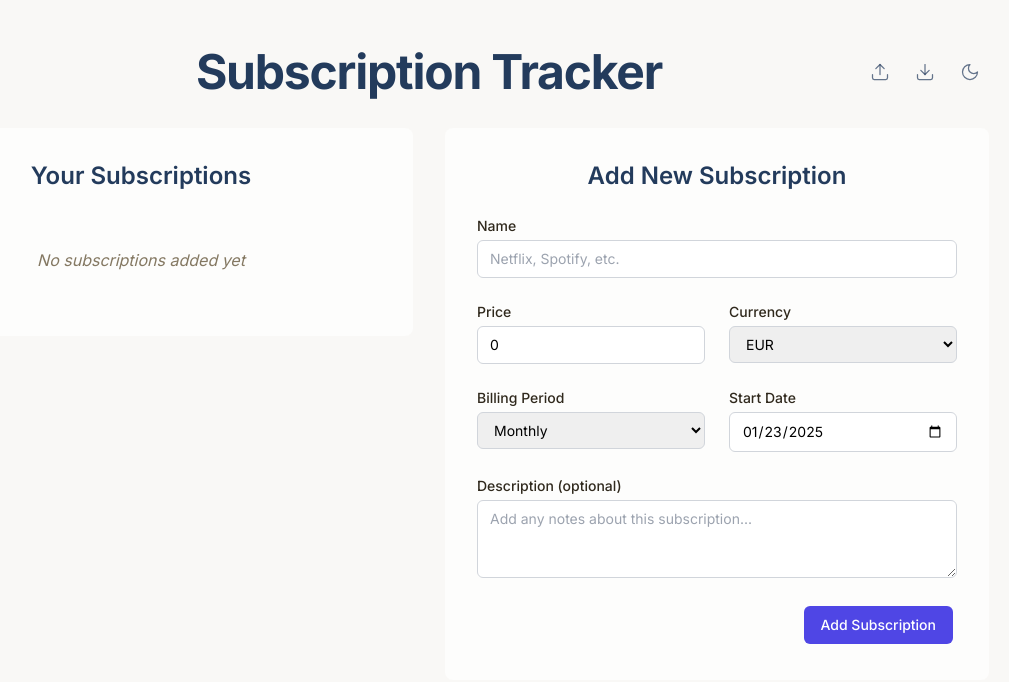
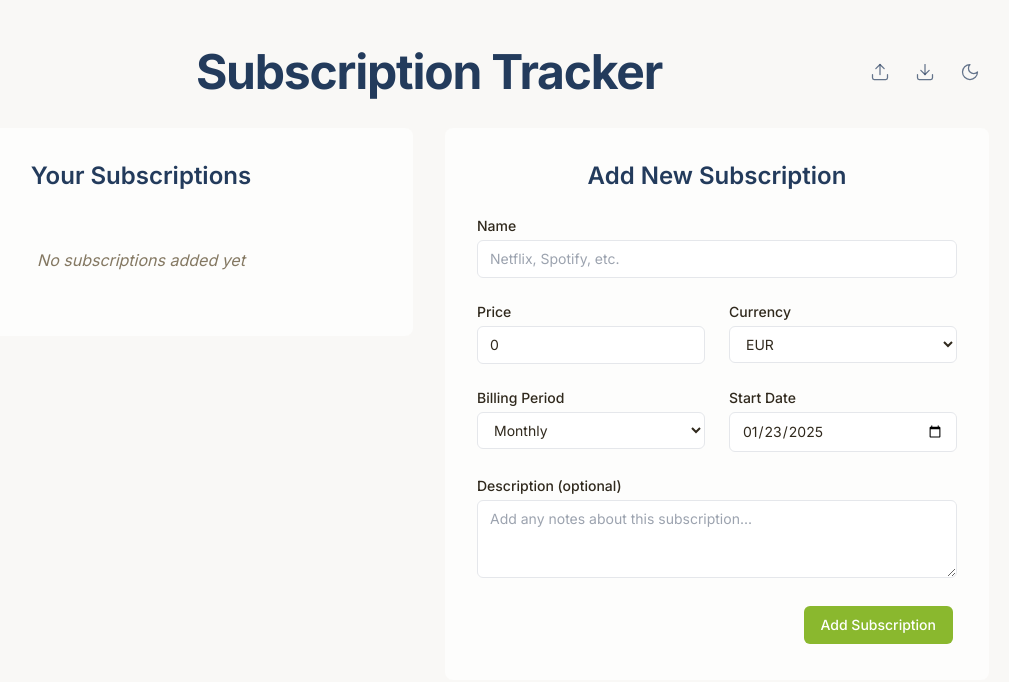
Before and after one commit to morhendos/subscription-tracker, a Next.js app: page / in a window 1280 px wide. Shown: the top 682 px of the page, without its empty margins (211-1220 px from the left). Built offline with nearby package versions, Linux system fonts and the light colour scheme.

Commit message:
fix: add dark theme support to form components (#2)

```diff
--- a/src/components/subscriptions/SubscriptionForm.tsx
+++ b/src/components/subscriptions/SubscriptionForm.tsx
@@ -46,6 +46,8 @@ export function SubscriptionForm({
     }));
   };
 
+  const inputClasses = "mt-1 block w-full rounded-md border border-gray-200 dark:border-gray-700 px-3 py-2 text-sm bg-white dark:bg-gray-800 text-foreground focus:border-accent dark:focus:border-accent focus:ring-accent dark:focus:ring-accent";
+
   return (
     <form onSubmit={handleSubmit} className="space-y-6">
       <div>
@@ -60,7 +62,7 @@ export function SubscriptionForm({
           onChange={handleChange}
           placeholder="Netflix, Spotify, etc."
           required
-          className="mt-1 block w-full rounded-md border border-gray-300 px-3 py-2 text-sm focus:border-indigo-500 focus:ring-indigo-500"
+          className={inputClasses}
         />
       </div>
 
@@ -78,7 +80,7 @@ export function SubscriptionForm({
             min="0"
             step="0.01"
             required
-            className="mt-1 block w-full rounded-md border border-gray-300 px-3 py-2 text-sm focus:border-indigo-500 focus:ring-indigo-500"
+            className={inputClasses}
           />
         </div>
 
@@ -91,7 +93,7 @@ export function SubscriptionForm({
             name="currency"
             value={form.currency}
             onChange={handleChange}
-            className="mt-1 block w-full rounded-md border border-gray-300 px-3 py-2 text-sm focus:border-indigo-500 focus:ring-indigo-500"
+            className={inputClasses}
           >
             <option value="EUR">EUR</option>
             <option value="USD">USD</option>
@@ -110,7 +112,7 @@ export function SubscriptionForm({
             name="billingPeriod"
             value={form.billingPeriod}
             onChange={handleChange}
-            className="mt-1 block w-full rounded-md border border-gray-300 px-3 py-2 text-sm focus:border-indigo-500 focus:ring-indigo-500"
+            className={inputClasses}
           >
             <option value="weekly">Weekly</option>
             <option value="monthly">Monthly</option>
@@ -130,7 +132,7 @@ export function SubscriptionForm({
             value={form.startDate}
             onChange={handleChange}
             required
-            className="mt-1 block w-full rounded-md border border-gray-300 px-3 py-2 text-sm focus:border-indigo-500 focus:ring-indigo-500"
+            className={inputClasses}
           />
         </div>
       </div>
@@ -145,7 +147,7 @@ export function SubscriptionForm({
           value={form.description}
           onChange={handleChange}
           rows={3}
-          className="mt-1 block w-full rounded-md border border-gray-300 px-3 py-2 text-sm focus:border-indigo-500 focus:ring-indigo-500"
+          className={inputClasses}
           placeholder="Add any notes about this subscription..."
         />
       </div>
@@ -155,14 +157,14 @@ export function SubscriptionForm({
           <button
             type="button"
             onClick={onCancel}
-            className="rounded-md border border-gray-300 bg-white px-4 py-2 text-sm font-medium text-gray-700 hover:bg-gray-50 focus:outline-none focus:ring-2 focus:ring-indigo-500 focus:ring-offset-2"
+            className="rounded-md border border-gray-200 dark:border-gray-700 bg-white dark:bg-gray-800 px-4 py-2 text-sm font-medium text-foreground hover:bg-gray-50 dark:hover:bg-gray-700 focus:outline-none focus:ring-2 focus:ring-accent dark:focus:ring-accent focus:ring-offset-2"
           >
             Cancel
           </button>
         )}
         <button
           type="submit"
-          className="rounded-md border border-transparent bg-indigo-600 px-4 py-2 text-sm font-medium text-white hover:bg-indigo-700 focus:outline-none focus:ring-2 focus:ring-indigo-500 focus:ring-offset-2"
+          className="rounded-md border border-transparent bg-accent dark:bg-accent px-4 py-2 text-sm font-medium text-white hover:bg-accent/90 dark:hover:bg-accent/90 focus:outline-none focus:ring-2 focus:ring-accent dark:focus:ring-accent focus:ring-offset-2"
         >
           {initialData ? 'Update' : 'Add'} Subscription
         </button>
```
